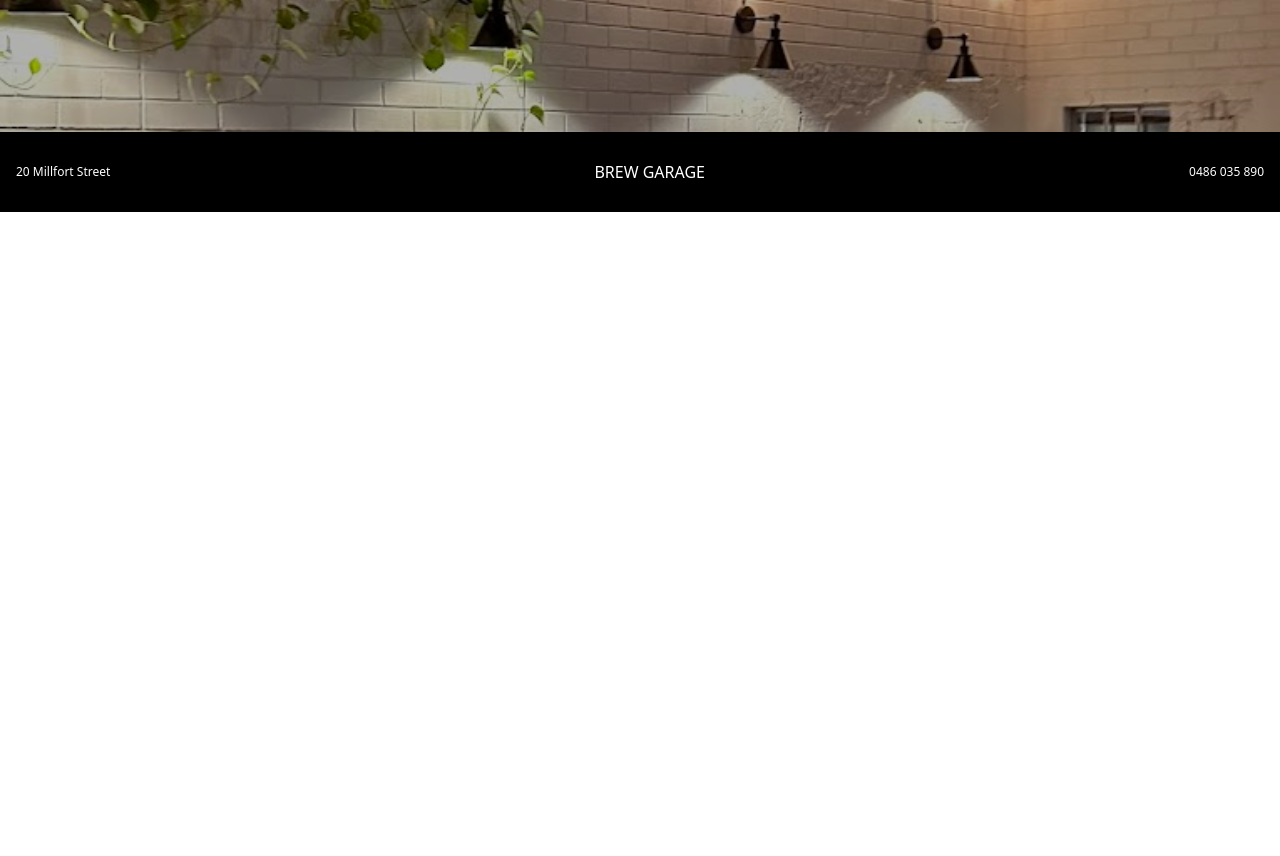
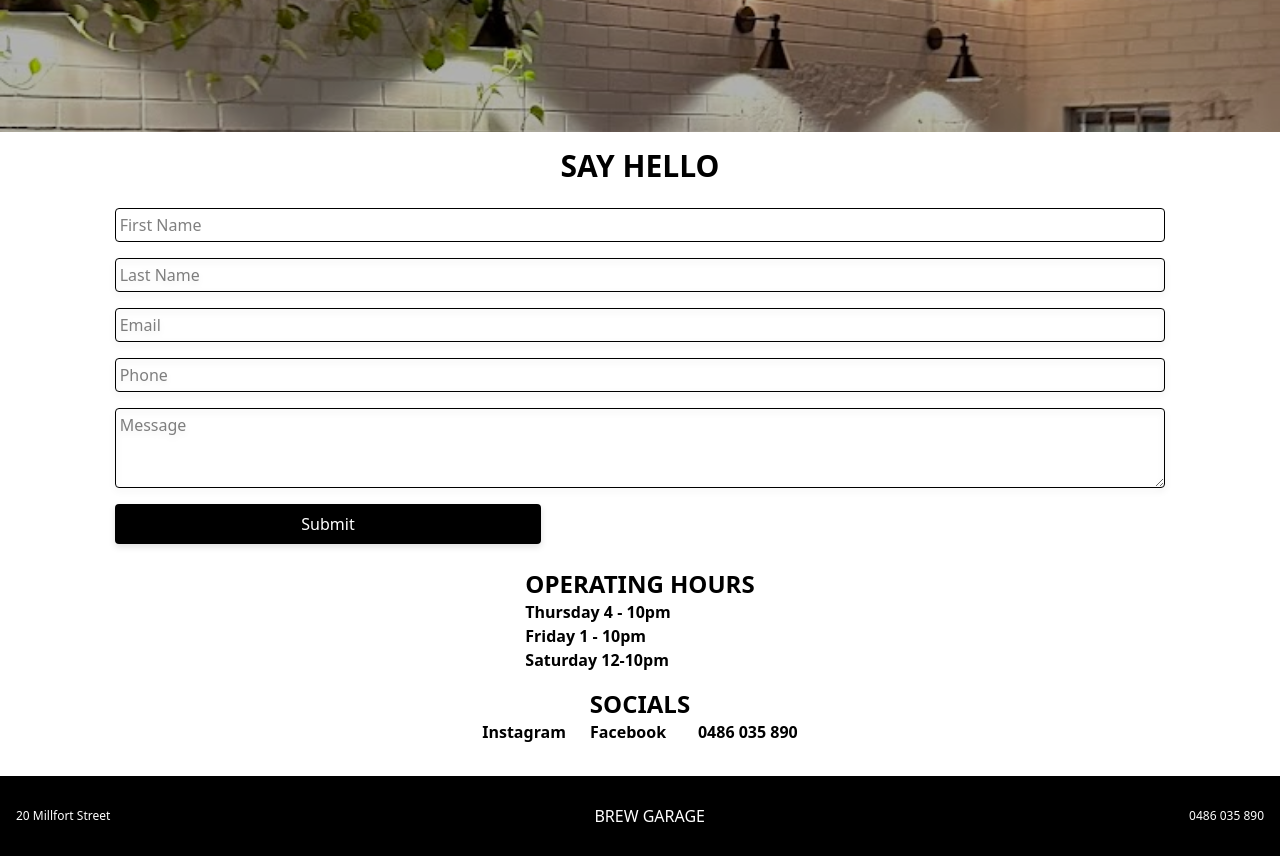
Before and after one commit to LemonTheSour/brewgarage, a Next.js app: page /contact in a window 1280 px wide. Shown: the part 700-1556 px from the top of the page. Before the commit the page ends 912 px from the top, so only its background shows below. Built offline with nearby package versions, Linux system fonts and the light colour scheme.

Commit message:
implmented contact page

```diff
--- a/package.json
+++ b/package.json
@@ -11,7 +11,8 @@
   "dependencies": {
     "next": "15.2.0",
     "react": "^19.0.0",
-    "react-dom": "^19.0.0"
+    "react-dom": "^19.0.0",
+    "react-hook-form": "^7.58.1"
   },
   "devDependencies": {
     "@eslint/eslintrc": "^3",
--- a/src/app/contact/page.tsx
+++ b/src/app/contact/page.tsx
@@ -1,7 +1,78 @@
+"use client";
+import { SubmitHandler, useForm } from "react-hook-form";
+import { ContactForm } from "@/types/types";
+
 export default function Contact() {
+  const {
+    register,
+    handleSubmit,
+    formState: { errors },
+  } = useForm<ContactForm>();
+  const onSubmit: SubmitHandler<ContactForm> = (data) => console.log(data);
+
   return (
     <div>
-      <div className="bg-[url('../../public/images/contact.jpg')] bg-contain md:bg-cover bg-no-repeat brightness-70 w-full h-screen"></div>
+      <div className="bg-[url('../../public/images/contact.jpg')] md:bg-cover bg-no-repeat brightness-70 w-full h-screen"></div>
+      <div className="flex flex-col justify-center items-center pt-4">
+        <div className="font-bold text-3xl">SAY HELLO</div>
+        <form
+          onSubmit={handleSubmit(onSubmit)}
+          className="flex flex-col w-5/6 pt-4"
+        >
+          <input
+            placeholder="First Name"
+            {...(register("firstName"), { required: true })}
+            className="border-solid border-1 p-1 p-1 rounded-sm m-2"
+          />
+          {errors.firstName && <span>This field is required</span>}
+
+          <input
+            placeholder="Last Name"
+            {...register("lastName")}
+            className="border-solid border-1 p-1 rounded-sm drop-shadow-md m-2"
+          />
+
+          <input
+            placeholder="Email"
+            {...register("email")}
+            className="border-solid border-1 p-1 rounded-sm drop-shadow-md m-2"
+          />
+
+          <input
+            placeholder="Phone"
+            {...register("phone")}
+            className="border-solid border-1 p-1 rounded-sm drop-shadow-md m-2"
+          />
+
+          <textarea
+            placeholder="Message"
+            {...(register("message"), { required: true })}
+            className="border-solid border-1 p-1 rounded-sm drop-shadow-md m-2 min-h-20"
+          />
+          {errors.message && <span>This field is required</span>}
+
+          <input
+            type="submit"
+            value="Submit"
+            className="bg-black text-white w-2/5 h-10 rounded-sm drop-shadow-md m-2"
+          />
+        </form>
+        <div className="pt-4">
+          <div className="font-bold text-2xl">OPERATING HOURS</div>
+          <div className="font-bold">Thursday 4 - 10pm</div>
+          <div className="font-bold">Friday 1 - 10pm</div>
+          <div className="font-bold">Saturday 12-10pm</div>
+        </div>
+
+        <div className="grid grid-cols-3 gap-x-2 pt-4 pb-8">
+          <div className="grid col-span-3 justify-self-center font-bold text-2xl">
+            SOCIALS
+          </div>
+          <div className="font-bold">Instagram</div>
+          <div className="font-bold">Facebook</div>
+          <div className="font-bold">0486 035 890</div>
+        </div>
+      </div>
     </div>
   );
 }
--- a/src/types/types.ts
+++ b/src/types/types.ts
@@ -33,3 +33,11 @@ export interface Snacks {
     "description": string;
     "snacks": string[];
 }
+
+export interface ContactForm {
+    "firstName": string,
+    "lastName": string,
+    "email": string,
+    "phone": string,
+    "message": string
+}
```
Also changed, not shown: components/contactform.tsx (added), 1 other file (tests, documents, lock files or other folders).
